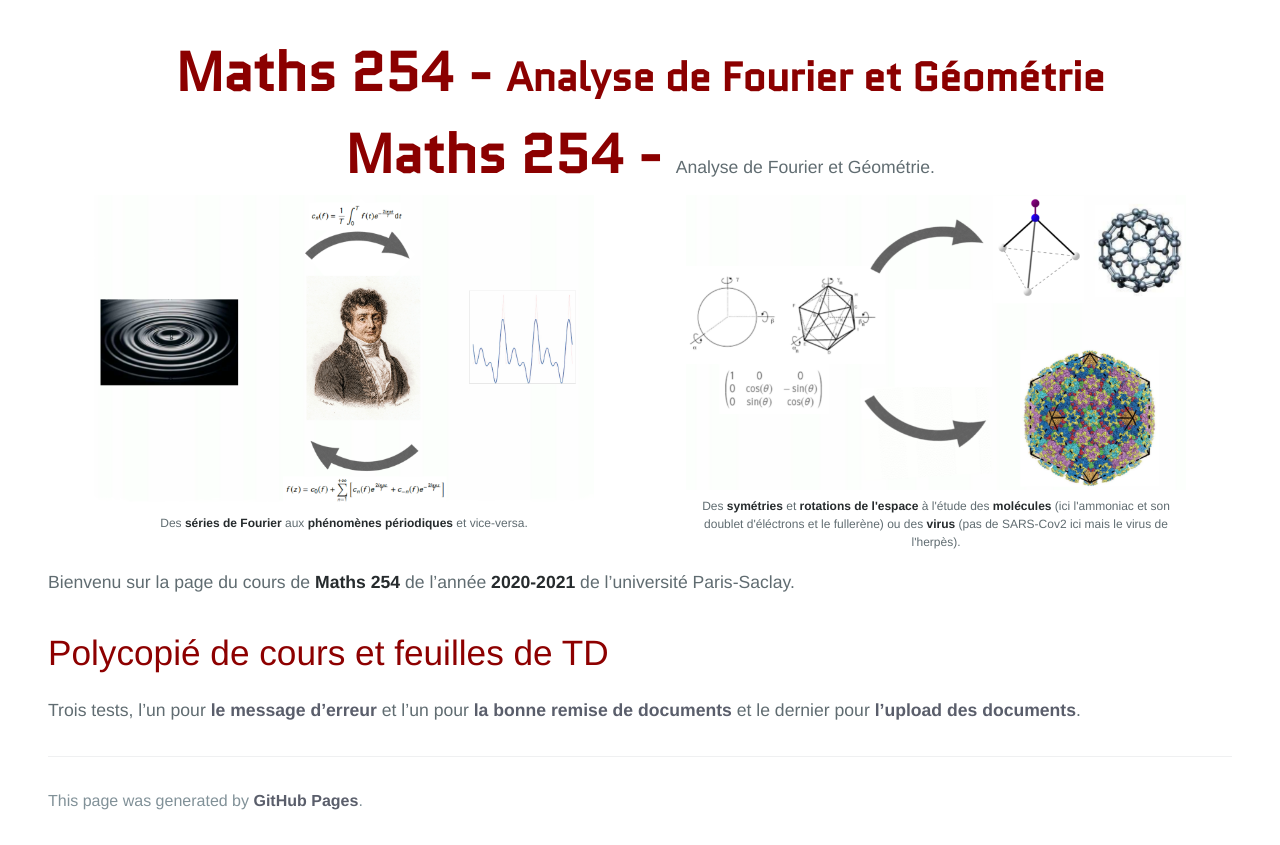
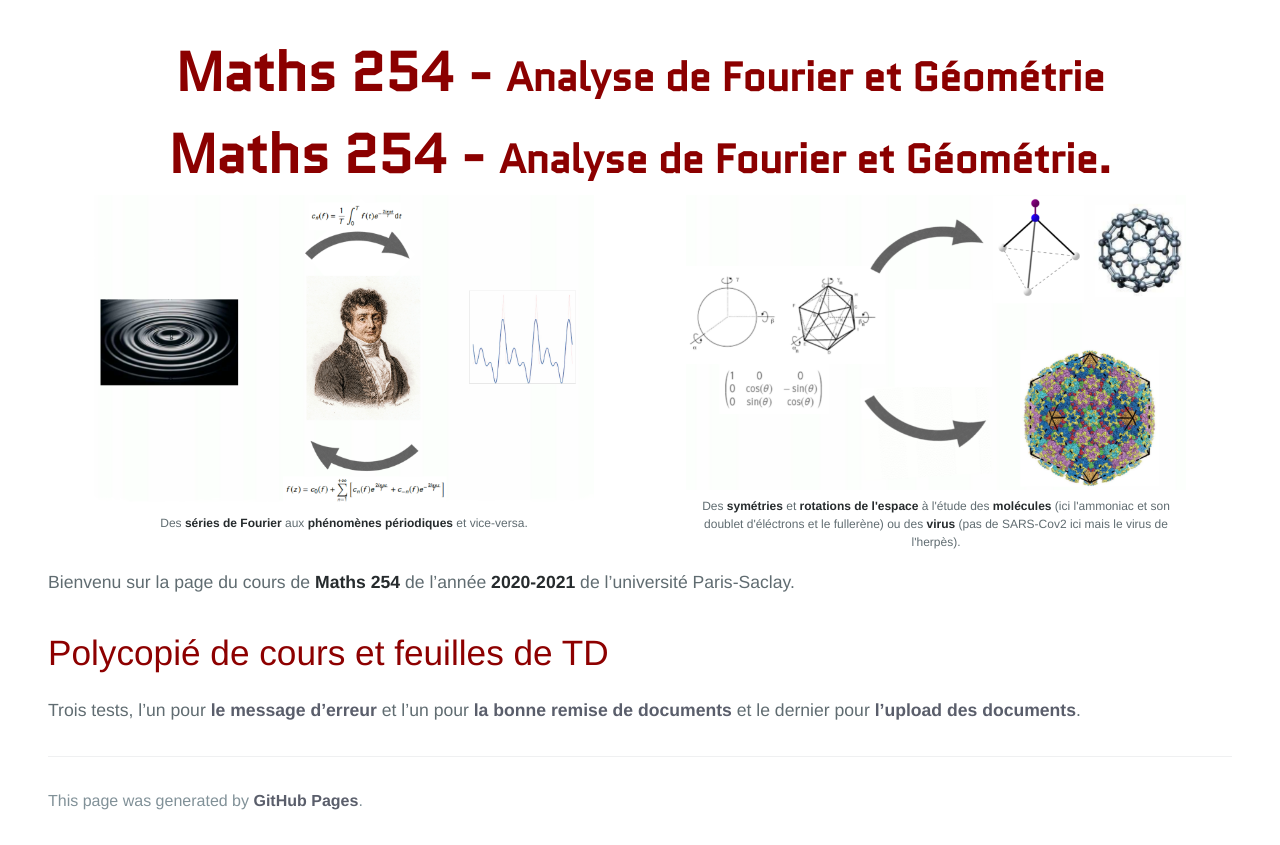
Before and after one commit to KevinDestagnol/algebre.github.io, a Jekyll site: the page built from index.md, in a window 1280 px wide. Shown: the part 260-1105 px from the top of the page. Built offline with Jekyll 4.4.1, drawn with Linux system fonts in a browser that asks for light colours; some web fonts are replaced; our own code applies the rules of GitHub Pages for plain Markdown files.

Commit message:
Update default.html

```diff
--- a/_layouts/default.html
+++ b/_layouts/default.html
@@ -32,7 +32,7 @@
       <hprime class="project-name">{{ page.title | default: site.title | default: site.github.repository_name }} - </hprime>
       <hprime2 class="project-name">{{ page.description | default: site.description | default: site.github.project_tagline }}</hprime2>
    <div class="content">
-      <hprime class="project-name">{{ page.title | default: site.title | default: site.github.repository_name }} - </hprime> <hh> Analyse de Fourier et Géométrie.</hh>
+      <hprime class="project-name">{{ page.title | default: site.title | default: site.github.repository_name }} - </hprime> <c> Analyse de Fourier et Géométrie.</c>
       </div>
       </center>
       <script>
```
